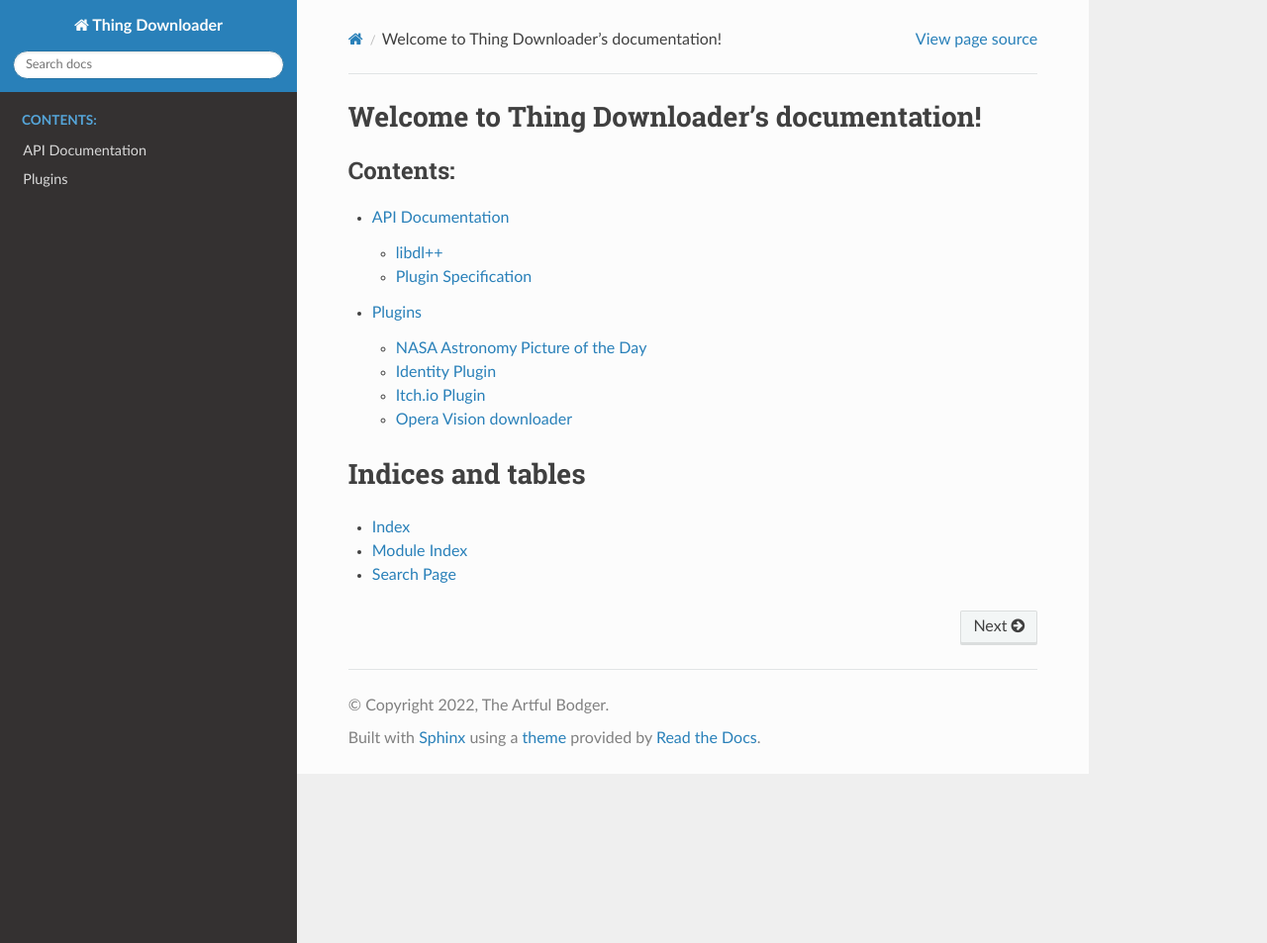
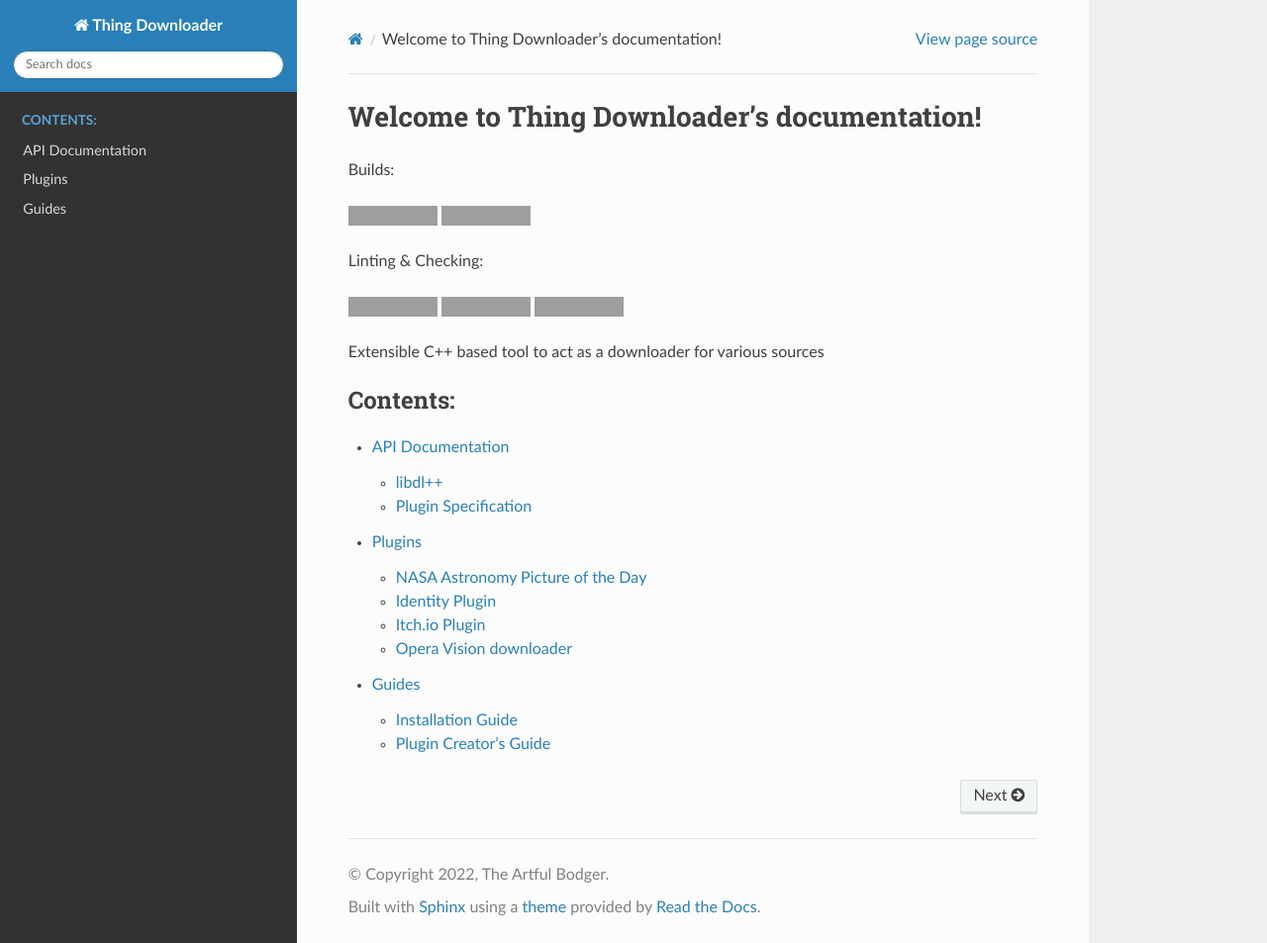
Before and after one commit to TheArtfulBodger/Thing-Downloader, a Sphinx documentation site: the page built from doc/index.rst, in a window 1280 px wide and 953 px high. Shown: the whole window at 99% size. Built offline with Sphinx 7.4.7 and the Read the Docs theme 2.0.0, drawn with Linux system fonts in a browser that asks for light colours; grey boxes are pictures that could not be loaded.

Commit message:
Documentation Guides

```diff
--- a/doc/api/plugin_spec.rst
+++ b/doc/api/plugin_spec.rst
@@ -3,8 +3,8 @@ Plugin Specification
 
 This contains the documentation for **Version 1** of the plugin specification
 
-Plugin Funcions
----------------
+Plugin Functions
+----------------
 A plugin needs the following values defined
 
 .. warning::
--- a/doc/index.rst
+++ b/doc/index.rst
@@ -6,18 +6,28 @@
 Welcome to Thing Downloader's documentation!
 ============================================
 
+Builds:
+
+.. image:: https://img.shields.io/readthedocs/thing-downloader?style=for-the-badge
+
+.. image:: https://img.shields.io/github/workflow/status/theartfulbodger/thing-downloader/Build%20Docker%20Image?label=Docker&style=for-the-badge
+
+Linting & Checking:
+
+.. image:: https://img.shields.io/github/workflow/status/TheArtfulBodger/Thing-Downloader/test-clang-format?label=clang-format&style=for-the-badge
+
+.. image:: https://img.shields.io/github/workflow/status/TheArtfulBodger/Thing-Downloader/clang-tidy-review?label=clang-tidy&style=for-the-badge
+
+.. image:: https://img.shields.io/github/workflow/status/TheArtfulBodger/Thing-Downloader/Lint?label=eslint&style=for-the-badge
+
+
+
+Extensible C++ based tool to act as a downloader for various sources
+
 .. toctree::
    :maxdepth: 2
    :caption: Contents:
 
    api/index
    plugins/index
-
-
-
-Indices and tables
-==================
-
-* :ref:`genindex`
-* :ref:`modindex`
-* :ref:`search`
+   guides/index
```
Also changed, not shown: doc/guides/index.rst (added, +9 -0 lines), doc/guides/installation.rst (added, +51 -0 lines), doc/guides/plugin.rst (added, +57 -0 lines).
